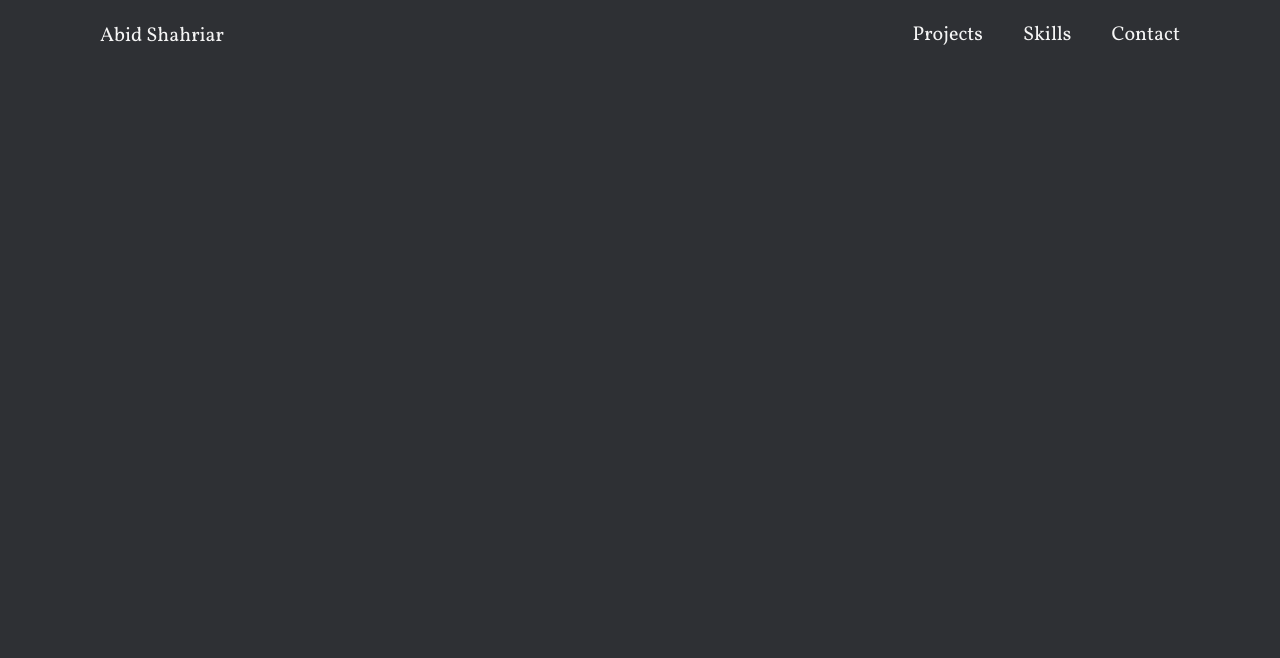
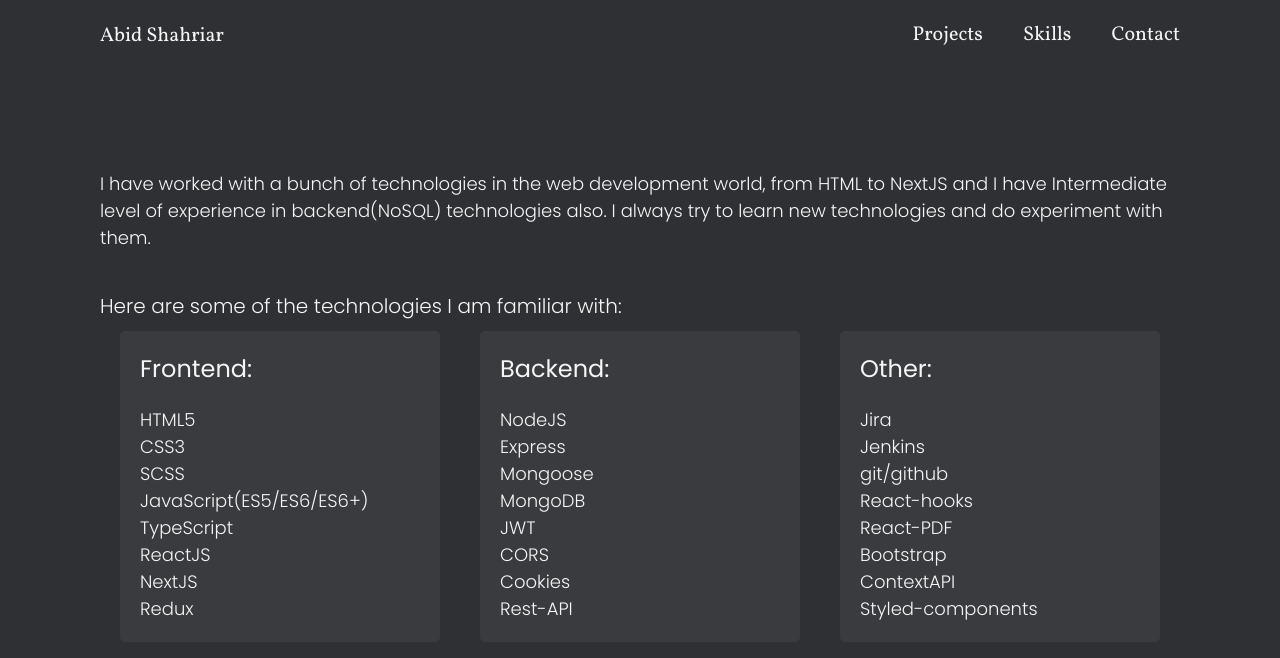
Before and after one commit to abid-shahriar/nextJS-portfolio, a Next.js app: page /skills in a window 1280 px wide. Shown: the top 658 px of the page. Built offline with nearby package versions, Linux system fonts and the light colour scheme.

Commit message:
skills page done

```diff
--- /dev/null
+++ b/src/components/pageComponents/SkillsPage/SkillCards.tsx
@@ -0,0 +1,60 @@
+import styled from 'styled-components';
+
+import Typography from '../../Typography';
+
+import { skillsData } from './static';
+
+export default function SkillCards() {
+  return (
+    <>
+      <Typography fontSize='2rem' margin='4rem 0 1rem 0'>
+        Here are some of the technologies I am familiar with:
+      </Typography>
+
+      <SkillCardsWrapper>
+        {skillsData.map((skill, idx) => (
+          <SkillCard key={idx}>
+            <Typography fontSize='2.4rem' textTransform='capitalize' margin='0 0 2rem 0' fontWeight='400'>
+              {skill.title}:
+            </Typography>
+
+            {skill.skills.map((skillName, idx) => (
+              <Typography key={idx}>{skillName}</Typography>
+            ))}
+          </SkillCard>
+        ))}
+      </SkillCardsWrapper>
+    </>
+  );
+}
+
+const SkillCard = styled.div`
+  display: flex;
+  flex-direction: column;
+  padding: 2rem 2rem;
+  background-color: var(--bg-secondary);
+  border-radius: 5px;
+  min-width: 320px;
+
+  @media (max-width: 735px) {
+    min-width: 100%;
+  }
+`;
+const SkillCardsWrapper = styled.div`
+  display: flex;
+  justify-content: space-evenly;
+  flex-wrap: wrap;
+  /* gap: 2rem; */
+
+  & > * {
+    margin-bottom: 2rem;
+  }
+
+  @supports (gap: 2rem) {
+    gap: 2rem;
+
+    & > * {
+      margin-bottom: 0rem;
+    }
+  }
+`;
--- /dev/null
+++ b/src/components/pageComponents/SkillsPage/index.tsx
@@ -0,0 +1,16 @@
+import { Container } from '../../../layouts';
+import Typography from '../../Typography';
+import SkillCards from './SkillCards';
+
+export default function index() {
+  return (
+    <Container>
+      <Typography>
+        I have worked with a bunch of technologies in the web development world, from HTML to NextJS and I have Intermediate level of experience in
+        backend(NoSQL) technologies also. I always try to learn new technologies and do experiment with them.
+      </Typography>
+
+      <SkillCards />
+    </Container>
+  );
+}
--- /dev/null
+++ b/src/components/pageComponents/SkillsPage/static.ts
@@ -0,0 +1,14 @@
+export const skillsData = [
+  {
+    title: 'frontend',
+    skills: ['HTML5', 'CSS3', 'SCSS', 'JavaScript(ES5/ES6/ES6+)', 'TypeScript', 'ReactJS', 'NextJS', 'Redux']
+  },
+  {
+    title: 'backend',
+    skills: ['NodeJS', 'Express', 'Mongoose', 'MongoDB', 'JWT', 'CORS', 'Cookies', 'Rest-API']
+  },
+  {
+    title: 'other',
+    skills: ['Jira', 'Jenkins', 'git/github', 'React-hooks', 'React-PDF', 'Bootstrap', 'ContextAPI', 'Styled-components']
+  }
+];
--- a/src/pages/projects.tsx
+++ b/src/pages/projects.tsx
@@ -1,5 +1,5 @@
 import React from 'react';
-import ProjectsPage from '../components/pageComponents/Projects';
+import ProjectsPage from '../components/pageComponents/ProjectsPage';
 
 export default function projects() {
   return (
--- a/src/pages/skills.tsx
+++ b/src/pages/skills.tsx
@@ -1,5 +1,9 @@
-import React from 'react';
+import SkillsPage from '../components/pageComponents/SkillsPage';
 
 export default function skills() {
-  return <div>skills</div>;
+  return (
+    <>
+      <SkillsPage />
+    </>
+  );
 }
```
Also changed, not shown: src/components/pageComponents/ProjectsPage/ProjectCards.styles.ts (renamed from src/components/pageComponents/Projects/ProjectCards.styles.ts), src/components/pageComponents/ProjectsPage/ProjectCards.tsx (renamed from src/components/pageComponents/Projects/ProjectCards.tsx), src/components/pageComponents/ProjectsPage/index.tsx (renamed from src/components/pageComponents/Projects/index.tsx), src/components/pageComponents/ProjectsPage/static.ts (renamed from src/components/pageComponents/Projects/static.ts), src/components/pageComponents/ProjectsPage/styles.ts (renamed from src/components/pageComponents/Projects/styles.ts).
